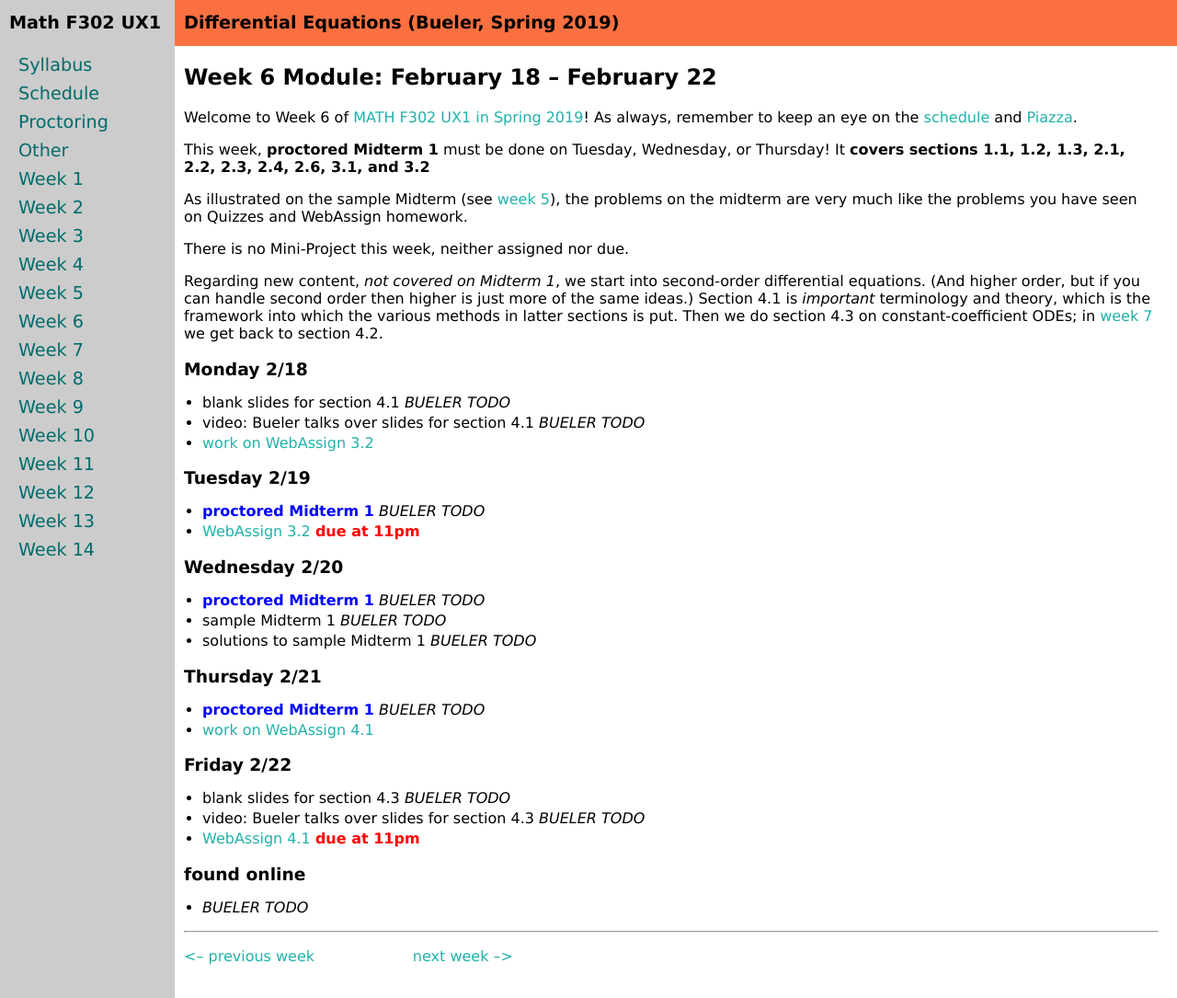
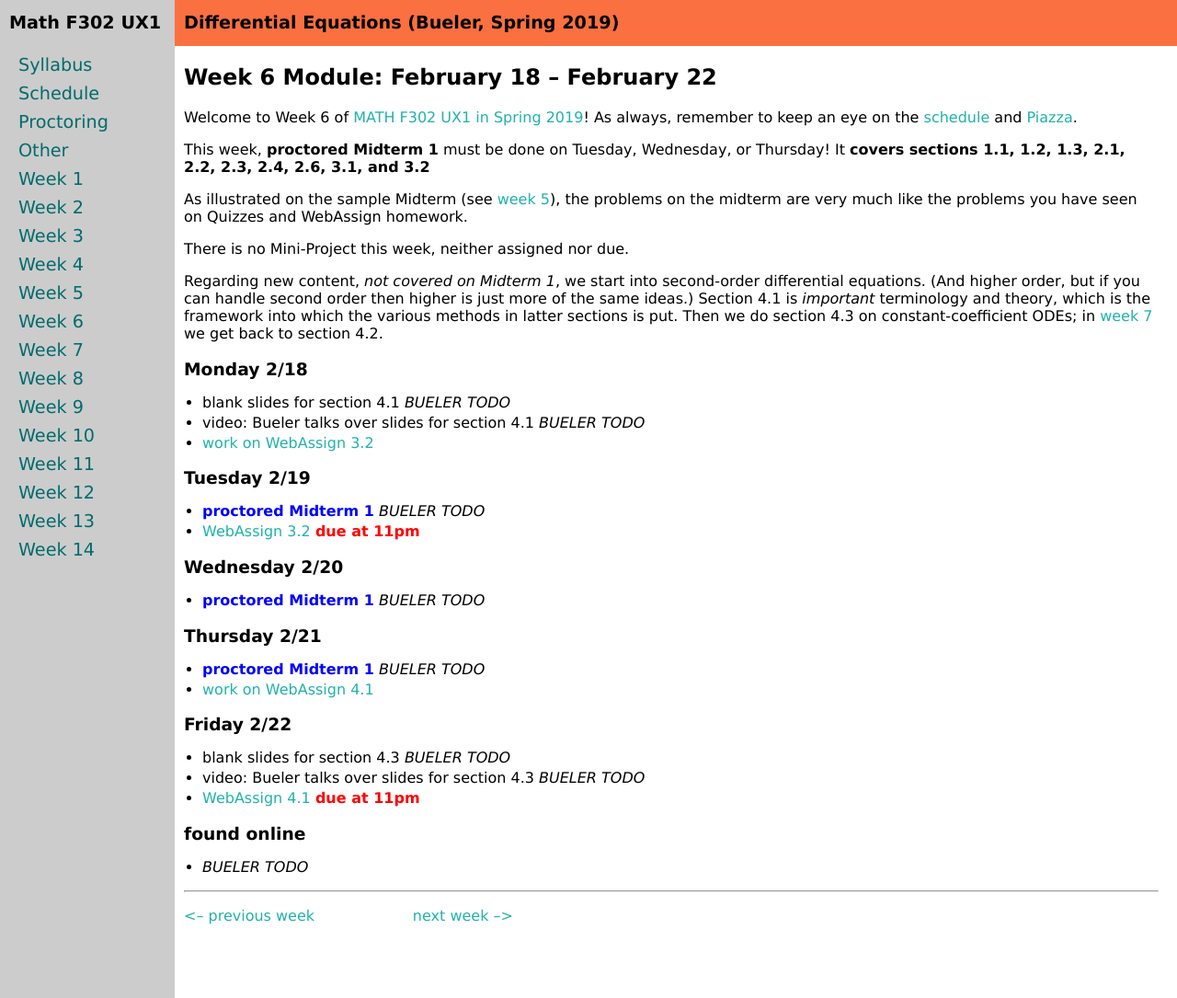
Before and after one commit to bueler/math302, a Jekyll site: the page built from week6.md, in a window 1280 px wide and 1085 px high. Shown: the whole window at 92% size. Built offline with Jekyll 4.4.1, drawn with Linux system fonts in a browser that asks for light colours.

Commit message:
minor cleaning and linking

```diff
--- a/week6.md
+++ b/week6.md
@@ -26,8 +26,6 @@ Regarding new content, _not covered on Midterm 1_, we start into second-order di
 
 ### Wednesday 2/20
 * <span style="color:blue">**proctored Midterm 1**</span> _BUELER TODO_
-* sample Midterm 1 _BUELER TODO_
-* solutions to sample Midterm 1 _BUELER TODO_
 
 ### Thursday 2/21
 * <span style="color:blue">**proctored Midterm 1**</span> _BUELER TODO_
```
Also changed, not shown: week5.md (+1 -1 lines).
